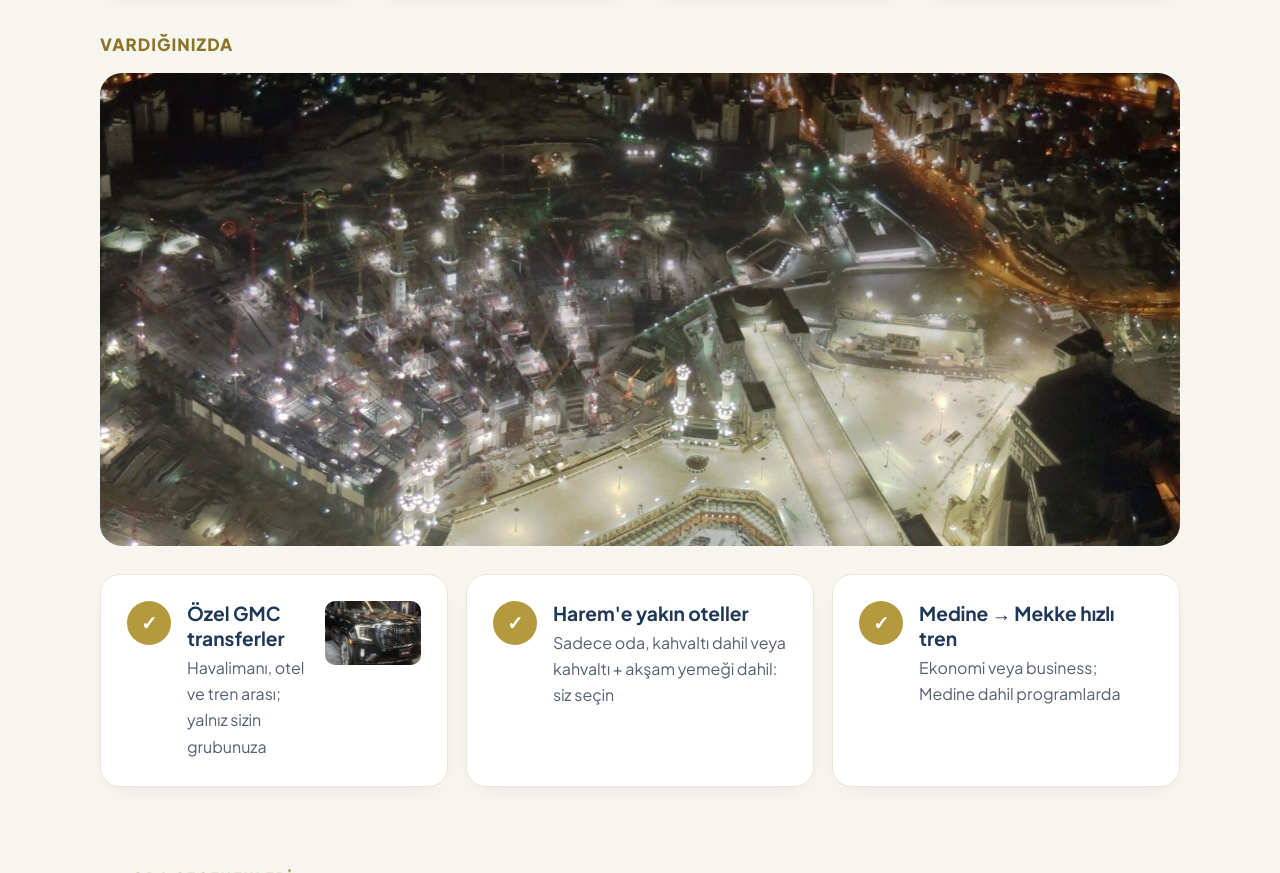
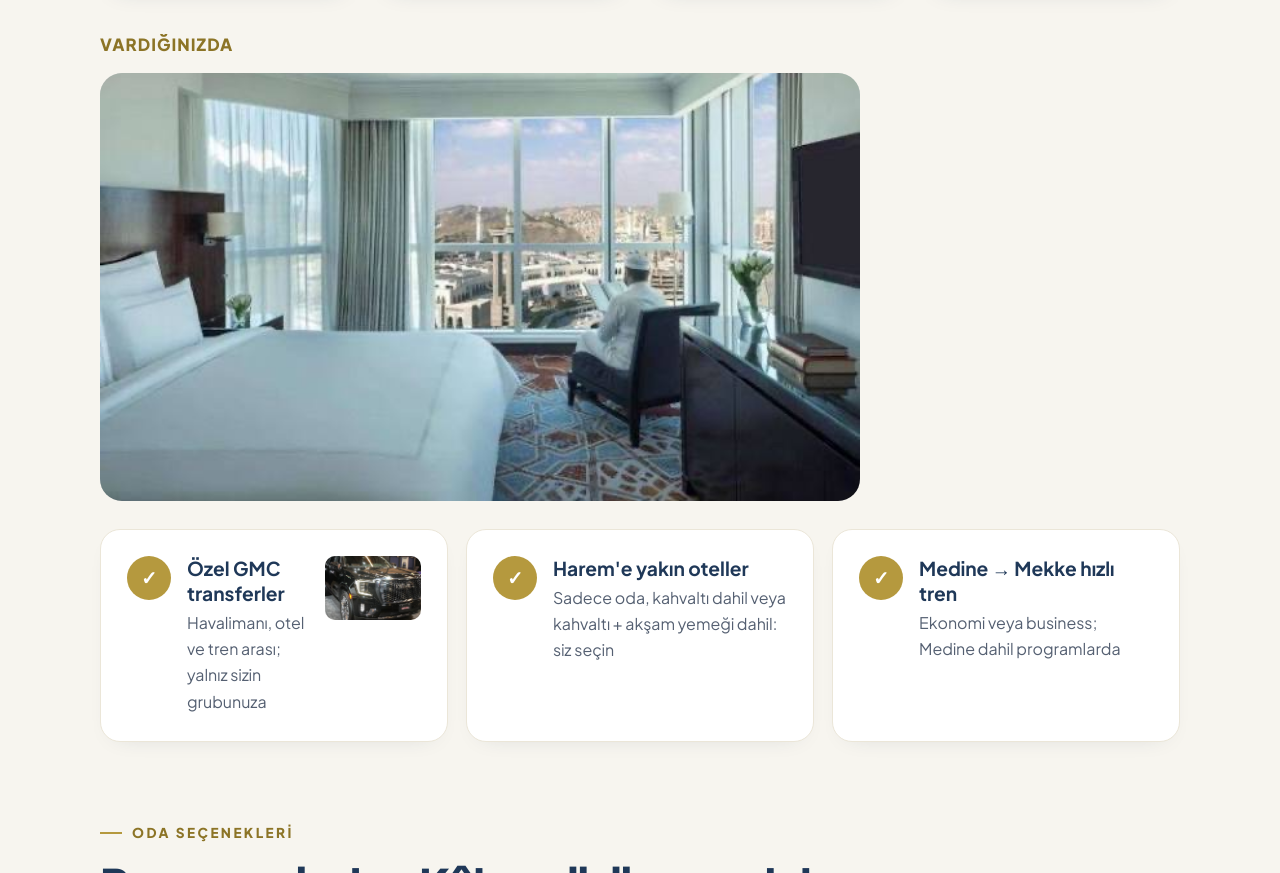
Before and after one commit to fcetin01/gustova-turizm, a plain HTML site: page ozel-umre.html in a window 1280 px wide. Shown: the part 1632-2505 px from the top of the page. Drawn offline with Linux system fonts and the light colour scheme.

Commit message:
Özel umre: Vardığınızda bölümündeki gece Harem fotoğrafı yerine oda fotoğrafı
Co-Authored-By: Claude Opus 5.5 <noreply@anthropic.com>

```diff
--- a/ozel-umre.html
+++ b/ozel-umre.html
@@ -188,7 +188,7 @@ footer .fl{display:flex;flex-wrap:wrap;gap:12px 28px;justify-content:space-betwe
       <div class="card"><div class="ck">✓</div><div><b>Check-in ve koltuk seçimi</b><span>İsterseniz yan yana oturun</span></div></div>
     </div>
     <p class="sub">Vardığınızda</p>
-    <div class="pic"><img src="/img/ozel-umre/harem-hava.jpg" alt="Gece Mescid-i Haram ve Mekke" loading="lazy"></div>
+    <div class="pic" style="aspect-ratio:16/9;max-width:760px"><img src="/img/ozel-umre/oda-1.jpg" alt="Harem'e bakan otel odası" loading="lazy" style="object-position:50% 55%"></div>
     <div class="grid">
       <div class="card"><div class="ck">✓</div><div style="flex:1;min-width:0"><b>Özel GMC transferler</b><span>Havalimanı, otel ve tren arası; yalnız sizin grubunuza</span></div><img class="th" src="/img/ozel-umre/gmc.jpg" alt="GMC transfer aracı" loading="lazy"></div>
       <div class="card"><div class="ck">✓</div><div><b>Harem'e yakın oteller</b><span>Sadece oda, kahvaltı dahil veya kahvaltı + akşam yemeği dahil: siz seçin</span></div></div>
```
Also changed, not shown: img/ozel-umre/harem-hava.jpg (deleted), img/ozel-umre/oda-1.jpg (added).
